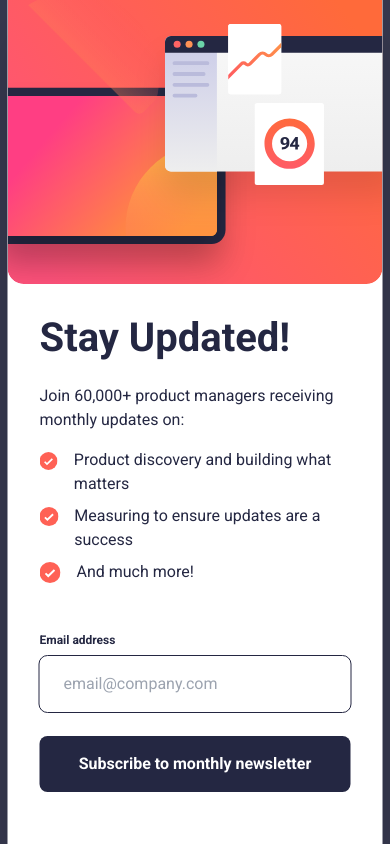
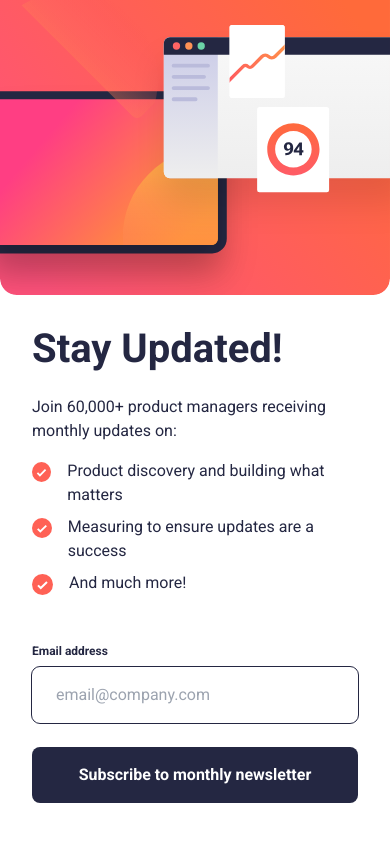
Before and after one commit to GavinITP/news-letter-signup-form, a Next.js app: page / in a window 390 px wide. Built offline with nearby package versions, Linux system fonts and the light colour scheme.

Commit message:
full screen on mobile

```diff
--- a/app/page.tsx
+++ b/app/page.tsx
@@ -2,7 +2,7 @@ import Form from "@/components/Form";
 
 const Home = () => {
   return (
-    <main className="absolute top-1/2 left-1/2 translate-x-[-50%] translate-y-[-50%] w-full max-w-[375px] md:max-w-[1000px] 2xl:scale-125 shadow-2xl">
+    <main className="absolute top-1/2 left-1/2 translate-x-[-50%] translate-y-[-50%] w-full sm:max-w-[375px] md:max-w-[1000px] 2xl:scale-125 shadow-2xl">
       <article className="bg-white sm:rounded-2xl md:rounded-3xl overflow-hidden max-h-screen grid md:grid-cols-2 md:p-8 md:gap-8">
         <img
           className="w-full md:h-full object-cover md:rounded-2xl md:order-1"
```
